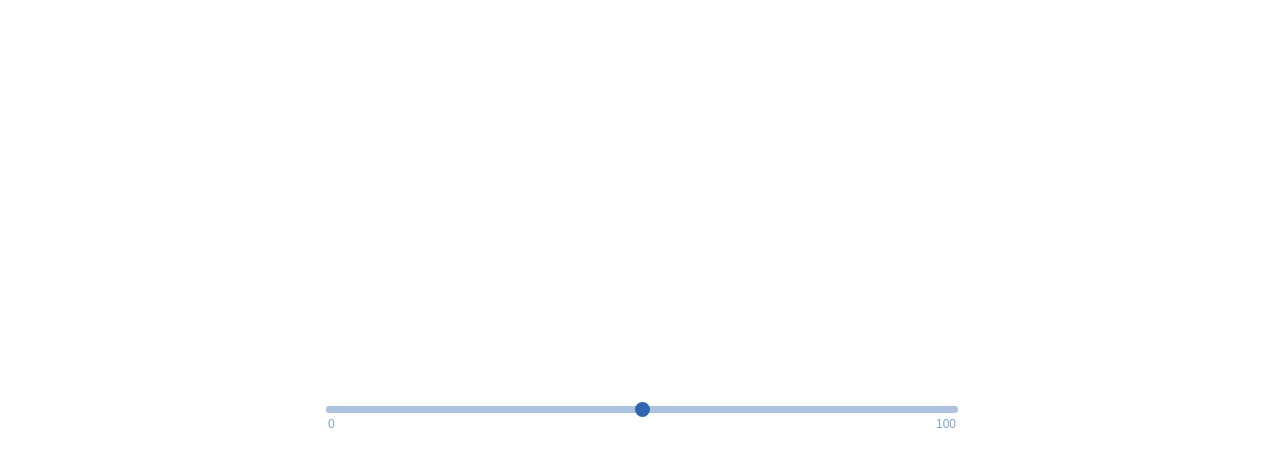
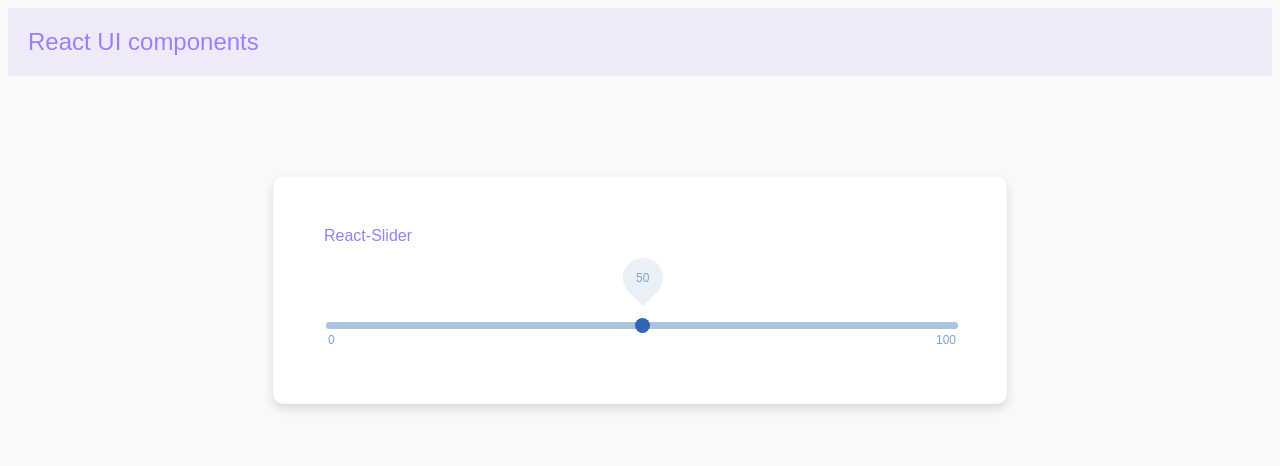
Before and after one commit to manvendra22/react-slider, a React app: page / in a window 1280 px wide. Shown: the top 466 px of the page. Built offline with nearby package versions, Linux system fonts and the light colour scheme.

Commit message:
[Styling] Made more presentable

```diff
--- a/src/App.js
+++ b/src/App.js
@@ -10,8 +10,11 @@ export default function App() {
     }
 
     return (
-        <div className="App">
+        <div className="container">
+            <div className="header">React UI components</div>
             <div className="box">
+                <div className="title">React-Slider</div>
+                <div className="content">
                     <FormSlider
                         initialValue={50}
                         onChange={handleChange}
@@ -23,8 +26,9 @@ export default function App() {
                         disabled={false}
                         showLables={true}
                         showBubble={true}
-                    showBubbleOnlyOnScroll={true}
+                        showBubbleOnlyOnScroll={false}
                     />
+                </div>
             </div>
         </div>
     );
--- a/src/styles.css
+++ b/src/styles.css
@@ -1,11 +1,40 @@
-.App {
+body {
+    box-sizing: border-box;
     font-family: sans-serif;
-    height: 100vh;
+    font-size: 16px;
+    color: #9980FA;
+    background: #F8F9FA;
+}
+
+.container {}
+
+.header {
+    background: #EEEAF9;
+    font-size: 24px;
+    padding: 20px;
     display: flex;
-    justify-content: center;
     align-items: center;
 }
 
 .box {
     width: 50%;
+    margin: 100px auto;
+    padding: 50px;
+    background: rgb(255, 255, 255);
+    border: 1px solid rgb(247, 247, 247);
+    border-radius: 10px;
+    box-shadow: rgba(0, 0, 0, 0.12) 0px 5px 10px;
+    transition: box-shadow 0.3s ease 0s;
 }
+
+.box:hover {
+    box-shadow: rgba(0, 0, 0, 0.12) 0px 30px 60px;
+}
+
+.title {
+    margin-bottom: 70px;
+}
+
+.content {
+    margin: 20px 0px;
+}
```
Lines whose indentation alone changed are shown as unchanged.
